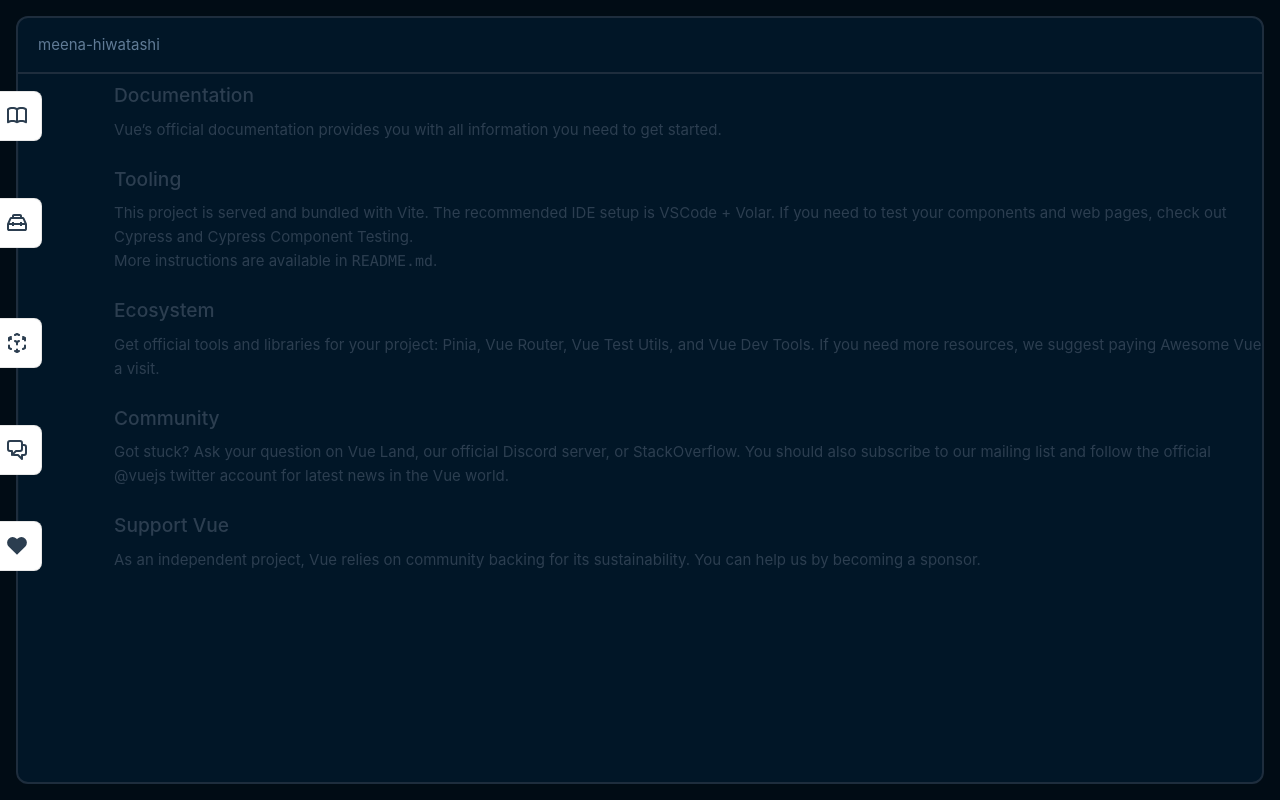
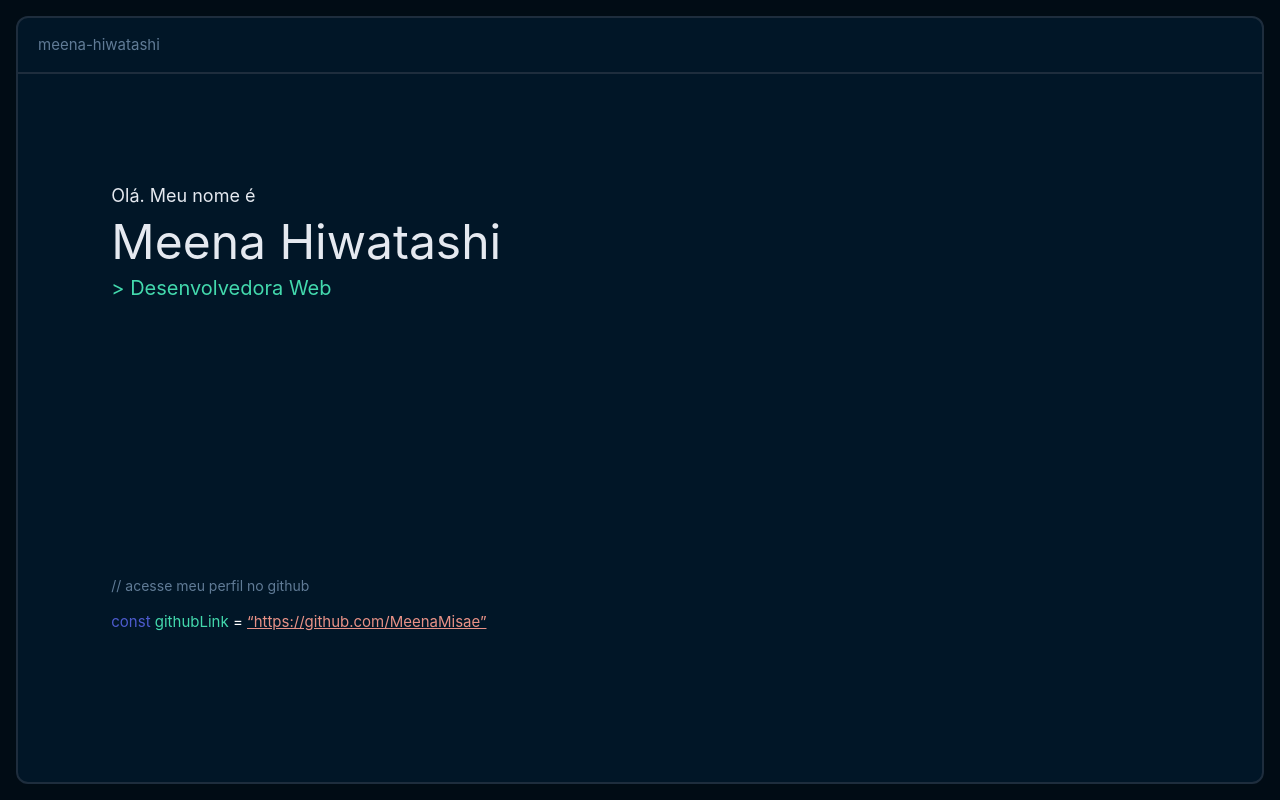
Before and after one commit to MeenaMisae/openfolio, a Vue app: page / in a window 1280 px wide. Built offline with nearby package versions, Linux system fonts and the light colour scheme.

Commit message:
feat: home do projeto

```diff
--- a/src/views/HomeView.vue
+++ b/src/views/HomeView.vue
@@ -1,9 +1,28 @@
 <script setup>
-import TheWelcome from '../components/TheWelcome.vue'
 </script>
 
 <template>
-  <main>
-    <TheWelcome />
-  </main>
+  <div class="flex justify-between flex-col h-[70vh]">
+    <div class="flex justify-center items-center h-[60%] w-full flex-col relative">
+      <img src="/images/background-blurs.png" alt="" class="absolute w-[100%] top-2 opacity-65 lg:hidden">
+      <div class="w-[85%] flex flex-col space-y-2">
+        <h1 class="text-[#E5E9F0] text-lg">Olá. Meu nome é</h1>
+        <span class="text-5xl text-[#E5E9F0]">Meena Hiwatashi</span>
+        <span class="text-xl text-[#43D9AD]">> Desenvolvedora Web</span>
+      </div>
+    </div>
+    <div class="w-full flex justify-center z-10">
+      <div class="w-[85%] space-y-3">
+        <span class="text-[#607B96] text-sm">// acesse meu perfil no github</span>
+        <p class="text-white">
+          <span class="text-[#4D5BCE]">const </span>
+          <span class="text-[#43D9AD]">githubLink</span>
+          =
+          <a href="https://github.com/MeenaMisae" target="_blank">
+            <span class="text-[#E99287] underline">“https://github.com/MeenaMisae”</span>
+          </a>
+        </p>
+      </div>
+    </div>
+  </div>
 </template>
```
